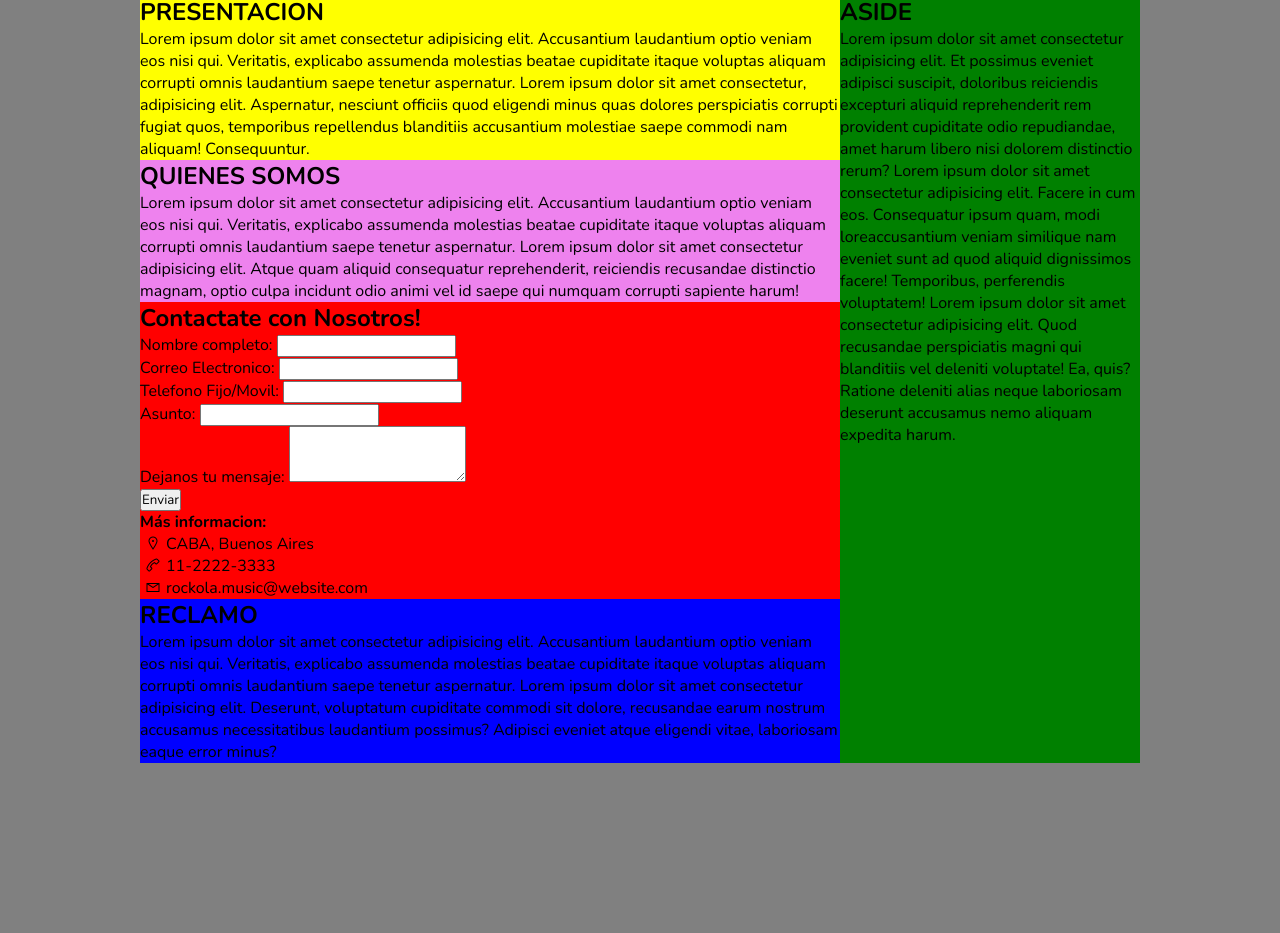
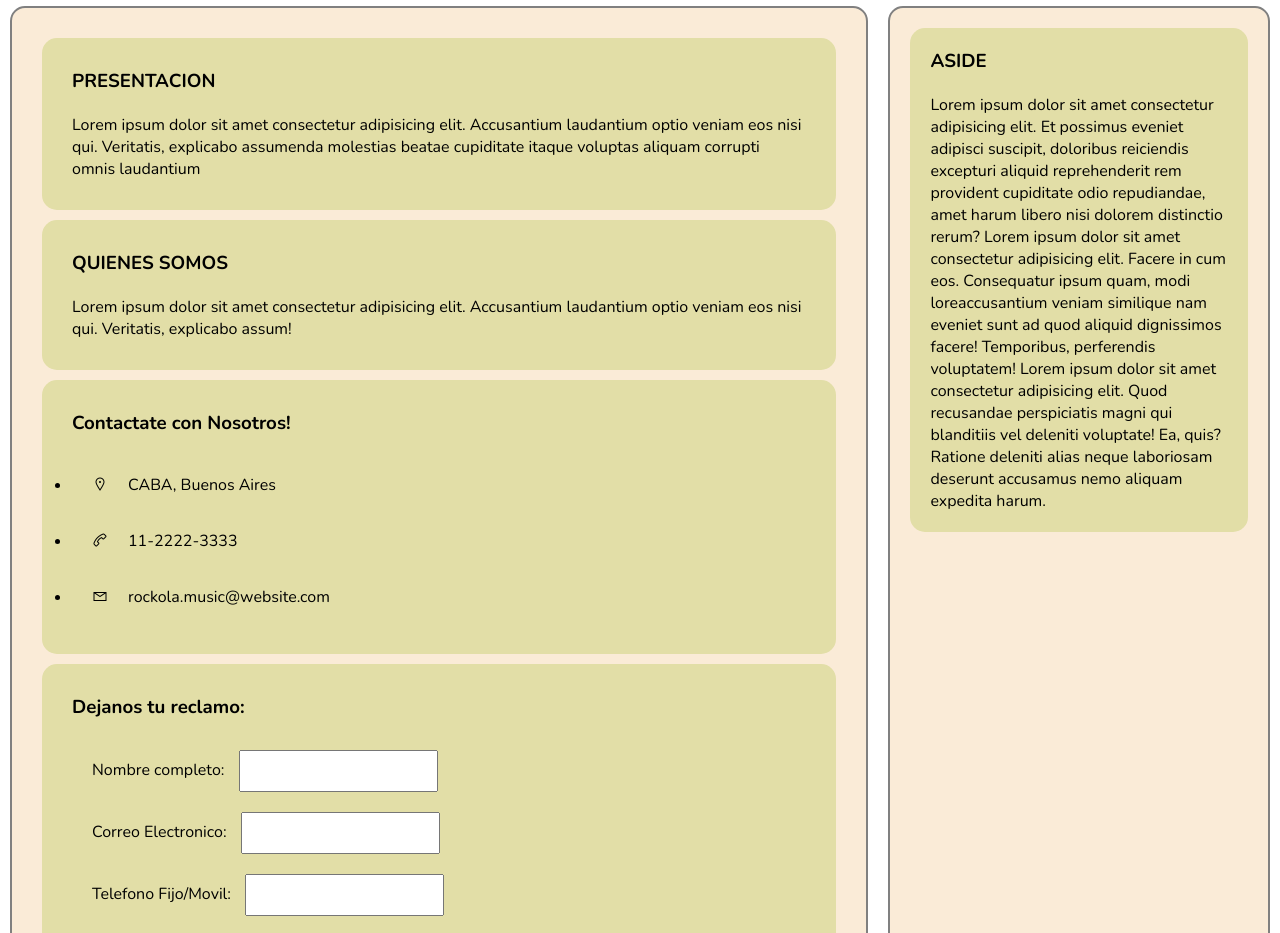
Before and after one commit to apederr/Rockola-music, a plain HTML site: page index.html in a window 1280 px wide. Shown: the part 94-1027 px from the top of the page. Before the commit the page ends 857 px from the top, so only its background shows below. Drawn offline with nearby package versions, Linux system fonts and the light colour scheme.

Commit message:
organizando cosas

```diff
--- a/index.html
+++ b/index.html
@@ -41,44 +41,46 @@
                     </ul>
             </nav>
         </header>
-        <div id="main-aside">
+        <div class="contenido">
             <main>
-                <section id="contenido">
-                    <div id="columna-1">
+                <article>
+                    <section>
+                        <div id="columna-presentacion">
                             <h1>PRESENTACION</h1>
-                        <p>Lorem ipsum dolor sit amet consectetur adipisicing elit. Accusantium laudantium optio veniam
+                            <p>Lorem ipsum dolor sit amet consectetur adipisicing elit. Accusantium laudantium optio
+                                veniam
                                 eos
                                 nisi
                                 qui. Veritatis, explicabo assumenda molestias beatae cupiditate itaque voluptas aliquam
                                 corrupti
-                            omnis laudantium saepe tenetur aspernatur. Lorem ipsum dolor sit amet consectetur,
-                            adipisicing
-                            elit.
-                            Aspernatur, nesciunt officiis quod eligendi minus quas dolores perspiciatis corrupti fugiat
-                            quos,
-                            temporibus repellendus blanditiis accusantium molestiae saepe commodi nam aliquam!
-                            Consequuntur.
+                                omnis laudantium
                             </p>
                         </div>
-                    <div id="columna-2">
+                    </section>
+                    <section>
+                        <div id="columna-quien">
                             <h1>QUIENES SOMOS</h1>
-                        <p>Lorem ipsum dolor sit amet consectetur adipisicing elit. Accusantium laudantium optio veniam
+                            <p>Lorem ipsum dolor sit amet consectetur adipisicing elit. Accusantium laudantium optio
+                                veniam
                                 eos
                                 nisi
-                            qui. Veritatis, explicabo assumenda molestias beatae cupiditate itaque voluptas aliquam
-                            corrupti
-                            omnis laudantium saepe tenetur aspernatur. Lorem ipsum dolor sit amet consectetur
-                            adipisicing
-                            elit.
-                            Atque quam aliquid consequatur reprehenderit, reiciendis recusandae distinctio magnam, optio
-                            culpa
-                            incidunt odio animi vel id saepe qui numquam corrupti sapiente harum!</p>
+                                qui. Veritatis, explicabo assum!</p>
                         </div>
-                    <div id="columna-3">
-                        <div>
-                            <div class="contacto-titulo">
-                                <h1>Contactate con Nosotros!</h3>
-                                    <form action="">
+                    </section>
+                    <section>
+                        <div id="colunma-contacto">
+                            <h1>Contactate con Nosotros!</h1>
+                            <ul>
+                                <li><i class="las la-map-marker-alt"></i><span>CABA, Buenos Aires</span></li>
+                                <li><i class="las la-phone-alt"></i><span>11-2222-3333</span></li>
+                                <li><i class="las la-envelope"></i><span>rockola.music@website.com</span></li>
+                            </ul>
+                        </div>
+                    </section>
+                    <section>
+                        <div id="columna-reclamo">
+                            <h1>Dejanos tu reclamo:</h3>
+                                <form>
                                     <p>
                                         <label for="fullname">Nombre completo:</label>
                                         <input type="text" name="fullname" id="fullname"></input>
@@ -92,10 +94,6 @@
                                         <input type="tel" name="phone" pattern="[0-9]{10}" required></input>
                                     </p>
                                     <p>
-                                            <label>Asunto:</label>
-                                            <input type="text" name="affair"></input>
-                                        </p>
-                                        <p>
                                         <label>Dejanos tu mensaje:</label>
                                         <textarea name="message" rows="3"></textarea>
                                     </p>
@@ -103,51 +101,34 @@
                                         <button type="submit">Enviar</button>
                                     </p>
                                 </form>
-
-                            </div>
-                        </div>
-                        <div class="contacto-info">
-                            <h4>Más informacion:</h4>
-                            <ul>
-                                <li><i class="las la-map-marker-alt"></i><span>CABA, Buenos Aires</span></li>
-                                <li><i class="las la-phone-alt"></i><span>11-2222-3333</span></li>
-                                <li><i class="las la-envelope"></i><span>rockola.music@website.com</span></li>
-                            </ul>
-
-                        </div>
-                    </div>
-                    <div id="columna-4">
-                        <h1>RECLAMO</h1>
-                        <p>Lorem ipsum dolor sit amet consectetur adipisicing elit. Accusantium laudantium optio veniam
-                            eos
-                            nisi
-                            qui. Veritatis, explicabo assumenda molestias beatae cupiditate itaque voluptas aliquam
-                            corrupti
-                            omnis laudantium saepe tenetur aspernatur. Lorem ipsum dolor sit amet consectetur
-                            adipisicing
-                            elit.
-                            Deserunt, voluptatum cupiditate commodi sit dolore, recusandae earum nostrum accusamus
-                            necessitatibus laudantium possimus? Adipisci eveniet atque eligendi vitae, laboriosam eaque
-                            error
-                            minus?</p>
                         </div>
                     </section>
+                </article>
             </main>
-            <aside id="aside">
+            <aside>
+                <section>
                     <h1>ASIDE</h1>
                     <p>Lorem ipsum dolor sit amet consectetur adipisicing elit. Et possimus eveniet adipisci suscipit,
                         doloribus
                         reiciendis excepturi aliquid reprehenderit rem provident cupiditate odio repudiandae, amet harum
                         libero
-                    nisi dolorem distinctio rerum? Lorem ipsum dolor sit amet consectetur adipisicing elit. Facere in
+                        nisi dolorem distinctio rerum? Lorem ipsum dolor sit amet consectetur adipisicing elit. Facere
+                        in
                         cum
                         eos. Consequatur ipsum quam, modi
-                    loreaccusantium veniam similique nam eveniet sunt ad quod aliquid dignissimos facere! Temporibus,
+                        loreaccusantium veniam similique nam eveniet sunt ad quod aliquid dignissimos facere!
+                        Temporibus,
                         perferendis voluptatem! Lorem ipsum dolor sit amet consectetur adipisicing elit. Quod recusandae
                         perspiciatis magni qui blanditiis vel deleniti voluptate! Ea, quis? Ratione deleniti alias neque
                         laboriosam deserunt accusamus nemo aliquam expedita harum.</p>
+
+                </section>
             </aside>
+
         </div>
+        <footer>
+            <p>Todos los derechos reservados®</p>
+        </footer>
     </div>
 </body>
 
--- a/style.css
+++ b/style.css
@@ -5,9 +5,10 @@
 }
 
 body {
-    background-color: gray;
+    background-color: white;
     margin: 0 auto;
 }
+
 
 header {
     background-color: rgb(240, 201, 96);
@@ -17,6 +18,7 @@ header {
     height: 80px;
     padding: 5px 10%;
     font-size: 17px;
+    font-weight: 800;
 }
 
 header *{
@@ -58,63 +60,57 @@ header a{
     transform: scale(1.2);
 }
 
-#main-aside {
-    width: 1000px;
-    background-color: white;
+
+.contenido {
     display: flex;
-    margin: auto;
+}
+
+.contenido * {
+    padding: 10px;
 }
 
 main {
+    background-color: antiquewhite;
     width: 70%;
+    margin: 10px;
+    border-radius: 15px;
+    border: 2px solid grey;
+}
+
+main section {
+    height: auto;
+    margin: 10px;
+    background-color: rgb(226, 222, 167);
+    border-radius: 15px;
 }
 
 
-#contenido {
-    width: 700px;
+aside {
+    width: 30%;
     float: left;
+    background-color: antiquewhite;
+    margin: 10px;
+    border-radius: 15px;
+    border: 2px solid grey;
 }
 
-#aside {
-    width: 30%;
-    float: left;
-    background-color: green;
+aside section {
+    height: auto;
+    margin: 10px;
+    background-color: rgb(226, 222, 167);
+    border-radius: 15px;
 }
 
-
-#columna-1 {
-    width: 100%;
-    float: left;
-    background-color: yellow;
+footer {
+    background-color: rgb(104, 47, 15);
+    height: 20px;
+    margin: auto;
+    display: flex;
+    justify-content: center;
+    text-align: center;
+    font-size: 12px;
 }
 
-#columna-2 {
-    width: 100%;
-    float: left;
-    background-color: violet;
+footer p:hover{
+    color: white;
 }
-
-#columna-3 {
-    width: 100%;
-    float: left;
-    background-color: red;
-}
-
-.contacto-tutilo{
-    padding-left: 150px;
-}
-
-.contacto-info ul li{
-    list-style: none;
-    padding-left: 5px;
-}
-
-.contacto-info ul li span{
-    padding-left: 5px;
-}
-
-#columna-4 {
-    width: 100%;
-    float: left;
-    background-color: blue;
-}
```
Lines whose indentation alone changed are shown as unchanged.
